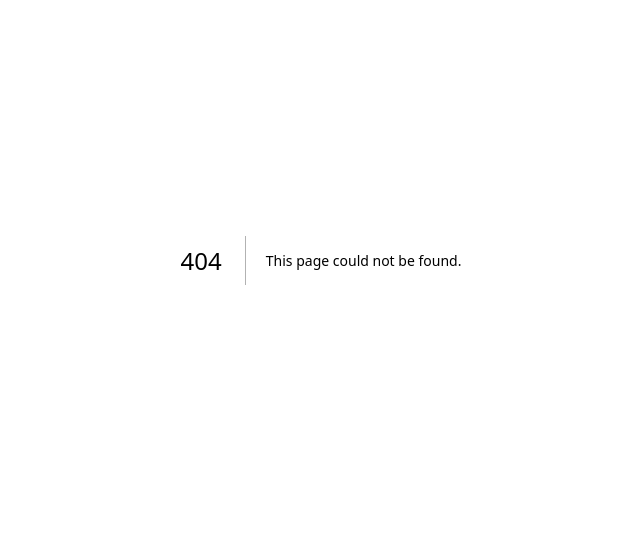
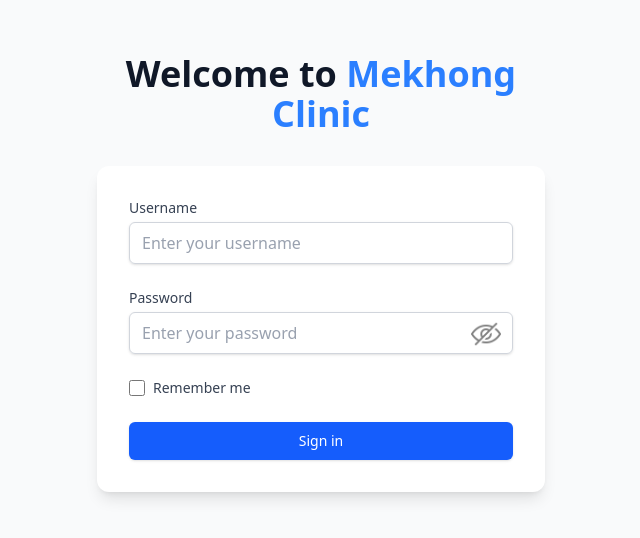
Before and after one commit to Bornsvc/Mekhong_clinic, a Next.js app: page /login in a window 1280 px wide. Before the commit this address had no page. Shown: the part 140-678 px from the top of the page, without its empty margins (319-959 px from the left). Built offline with nearby package versions, Linux system fonts and the light colour scheme.

Commit message:
login page

```diff
--- /dev/null
+++ b/src/app/login/page.tsx
@@ -0,0 +1,164 @@
+'use client'
+import React, { useState, FormEvent, ChangeEvent } from 'react';
+import { toast } from 'react-toastify';
+import ShowIcon from '@/icons/show.png'
+import hide from '@/icons/hide.png'
+import Image from 'next/image';
+import { useRouter } from 'next/navigation';
+
+export default function LoginPage() {
+  const router = useRouter();
+  const [formData, setFormData] = useState({
+    username: '',
+    password: '',
+    rememberMe: false
+  });
+
+  const [isLoading, setIsLoading] = useState<boolean>(false);
+  const [textOrPasswprd, setTextOrPassword] = useState('password');
+
+  const handleChange = (e: ChangeEvent<HTMLInputElement>): void => {
+    const { name, value, type, checked } = e.target;
+    setFormData(prevState => ({
+      ...prevState,
+      [name]: type === 'checkbox' ? checked : value
+    }));
+  };
+
+  const handleSubmit = async (e: FormEvent<HTMLFormElement>): Promise<void> => {
+    e.preventDefault();
+    setIsLoading(true);
+
+    try {
+      const response = await fetch('/api/auth', {
+        method: 'POST',
+        headers: {
+          'Content-Type': 'application/json',
+        },
+        body: JSON.stringify({
+          username: formData.username,
+          password: formData.password,
+        }),
+      });
+
+      const data = await response.json();
+
+      if (!response.ok) {
+        throw new Error(data.message);
+      }
+
+      localStorage.setItem('token', data.token);
+      if (formData.rememberMe) {
+        localStorage.setItem('username', formData.username);
+      } else {
+        localStorage.removeItem('username');
+      }
+
+      toast.success('Successful login!');
+      router.push('/');
+
+    } catch (error) {
+      console.error(error);
+      toast.error('Login failed. Please check your credentials.');
+    } finally {
+      setIsLoading(false);
+    }
+  };
+
+  const hideShowPassword = () => {
+    setTextOrPassword(prevState => prevState === "password" ? "text" : "password");
+  }
+
+  return (
+    <div className="min-h-screen relative flex items-start justify-center bg-gray-50 px-4 py-12 sm:px-6 lg:px-8">
+      <div className="max-w-md w-full space-y-8 mt-[10%] z-10">
+        <div>
+          <h2 className="mt-6 text-center text-4xl font-extrabold text-gray-900">
+            Welcome to <span className='text-blue-500'>Mekhong Clinic</span>
+          </h2>
+        </div>
+
+        <form onSubmit={handleSubmit} className="mt-8 space-y-6 bg-white p-8 rounded-xl shadow-lg">
+          <div className="space-y-6">
+            <div>
+              <label htmlFor="username" className="block text-sm font-medium text-gray-700">
+                Username
+              </label>
+              <input
+                type="text"
+                id="username"
+                name="username"
+                value={formData.username}
+                onChange={handleChange}
+                required
+                className="mt-1 block w-full px-3 py-2 border border-gray-300 rounded-md shadow-sm placeholder-gray-400
+                         focus:outline-none focus:ring-2 focus:ring-blue-500 focus:border-transparent
+                         transition duration-150 ease-in-out"
+                placeholder="Enter your username"
+              />
+            </div>
+
+            <div className='relative'>
+              <label htmlFor="password" className="block text-sm font-medium text-gray-700">
+                Password
+              </label>
+              <input
+                type={textOrPasswprd}
+                id="password"
+                name="password"
+                value={formData.password}
+                onChange={handleChange}
+                required
+                className="mt-1 block w-full px-3 py-2 border border-gray-300 rounded-md shadow-sm placeholder-gray-400
+                         focus:outline-none focus:ring-2 focus:ring-blue-500 focus:border-transparent
+                         transition duration-150 ease-in-out"
+                placeholder="Enter your password"
+              />
+              <Image
+              src={textOrPasswprd === 'password' ? hide : ShowIcon}
+              alt='ShowIcon'
+              width={30}
+              height={30}
+              className='absolute right-3 bottom-[5px] opacity-50'
+              onClick={hideShowPassword}
+              />
+            </div>
+
+            <div className="flex items-center justify-between">
+              <div className="flex items-center">
+                <input
+                  id="rememberMe"
+                  name="rememberMe"
+                  type="checkbox"
+                  checked={formData.rememberMe}
+                  onChange={handleChange}
+                  className="h-4 w-4 text-blue-600 focus:ring-blue-500 border-gray-300 rounded"
+                />
+                <label htmlFor="rememberMe" className="ml-2 block text-sm text-gray-700">
+                  Remember me
+                </label>
+              </div>
+            </div>
+
+            <button
+              type="submit"
+              disabled={isLoading}
+              className={`w-full flex justify-center py-2 px-4 border border-transparent rounded-md shadow-sm text-sm font-medium text-white
+                       ${isLoading ? 'bg-blue-400' : 'bg-blue-600 hover:bg-blue-700'}
+                       focus:outline-none focus:ring-2 focus:ring-offset-2 focus:ring-blue-500
+                       transition-colors duration-200`}
+            >
+              {isLoading ? (
+                <svg className="animate-spin -ml-1 mr-3 h-5 w-5 text-white" xmlns="http://www.w3.org/2000/svg" fill="none" viewBox="0 0 24 24">
+                  <circle className="opacity-25" cx="12" cy="12" r="10" stroke="currentColor" strokeWidth="4" />
+                  <path className="opacity-75" fill="currentColor" d="M4 12a8 8 0 018-8V0C5.373 0 0 5.373 0 12h4zm2 5.291A7.962 7.962 0 014 12H0c0 3.042 1.135 5.824 3 7.938l3-2.647z" />
+                </svg>
+              ) : null}
+              {isLoading ? 'Signing in...' : 'Sign in'}
+            </button>
+          </div>
+        </form>
+      </div>
+    </div>
+  );
+}
--- a/src/app/page.tsx
+++ b/src/app/page.tsx
@@ -1,20 +1,20 @@
 "use client"
+import { createContext, useState, useEffect, Dispatch, SetStateAction, useCallback } from 'react';
+import Link from 'next/link';
+import { useRouter } from 'next/navigation';
+import PatientForm from './components/patientForm'
+import { ToastContainer, toast } from 'react-toastify';
+import axios from 'axios';
+import 'react-toastify/dist/ReactToastify.css';
+import ImportFile from './components/importPatientForm'
+import Pagination from './components/Pagination'
+
+import UploadIcon from '@/icons/import.png'
+import LOGO from '@/icons/LOGO.png'
 import Image from 'next/image';
 import PtientIcon from '@/icons/patient.png'
 import AddPtientIcon from '@/icons/Addpatient.png'
 import LogOutIcon from '@/icons/logout.png'
-import { createContext, useState, useEffect, Dispatch, SetStateAction } from 'react';
-import LOGO from '@/icons/LOGO.png'
-import PatientForm from './components/patientForm'
-import { ToastContainer, toast } from 'react-toastify';
-import 'react-toastify/dist/ReactToastify.css';
-import axios from 'axios';
-import LoginFrom from './loginPage'
-import Link from 'next/link';
-import UploadIcon from '@/icons/import.png'
-import ImportFile from './components/importPatientForm'
-import Pagination from './components/Pagination'
-import { useCallback } from 'react';
 
 interface Patient {
   id: string;
@@ -38,7 +38,6 @@ interface FormContextType {
   setToastMassage: React.Dispatch<React.SetStateAction<boolean | null>>;
   toastMassage: null | boolean;
   setSearchQuery: React.Dispatch<SetStateAction<string>>;
-  setIsAuthenticated: Dispatch<SetStateAction<boolean>>;
   setIsImportActive: Dispatch<SetStateAction<boolean>>;
 }
 
@@ -48,31 +47,33 @@ const FormContext = createContext<FormContextType>({
   setFormactive: () => {},
   setToastMassage: () => {},
   setSearchQuery: () => {},
-  setIsAuthenticated: () => {},
   setIsImportActive: () => {}
 });
 
 export default function Home() {
+  const router = useRouter();
+  const [isMounted, setIsMounted] = useState(false);
   const [active, setActive] = useState<boolean>(false);
   const [formActive, setFormactive] = useState<boolean>(false);
   const [searchQuery, setSearchQuery] = useState<string>('');
   const [toastMassage, setToastMassage] = useState<boolean | null>(null);
   const [patients, setPatients] = useState<Patient[]>([])
-  const [isAuthenticated, setIsAuthenticated] = useState<boolean>(true);
+  const [isAuthenticated, setIsAuthenticated] = useState<boolean>(false);
   const [isMobileMenuOpen, setIsMobileMenuOpen] = useState<boolean>(false);
   const [isImportActive, setIsImportActive] = useState<boolean>(false);
-
-
   const [currentPage, setCurrentPage] = useState<number>(1);
   const [totalPages, setTotalPages] = useState<number>(1);
   const [itemsPerPage] = useState<number>(11);
+
+  useEffect(() => {
+    setIsMounted(true);
+  }, []);
 
   const fetchPatients = useCallback(async () => {
     try {
       const response = await axios.get(`/api/patients?page=${currentPage}&limit=${itemsPerPage}&search=${searchQuery}`);
       setPatients(response.data.data);
       setTotalPages(response.data.pagination.totalPages);
-      // setIsAuthenticated(true)
     } catch(error) {
       console.log("Error from fetchPatients function>>>", error)
       toast.error("Failed to load patients");
@@ -89,24 +90,27 @@ export default function Home() {
       try {
         const token = localStorage.getItem('token');
         if (!token) {
-          setIsAuthenticated(false);
+          router.push('/login');
           return;
         }
         const response = await axios.get('/api/auth/verify', {
           headers: { Authorization: `Bearer ${token}` }
         });
-        console.log("response>>>", response)
-        // setIsAuthenticated(true);
+        if (response.data.authenticated) {
+          setIsAuthenticated(true);
+        } else {
+          router.push('/login');
+        }
       } catch (error) {
         console.error("Error from login", error)
-        setIsAuthenticated(false);
+        router.push('/login');
         localStorage.removeItem('token');
       }
     };
 
     checkAuth();
     fetchPatients();
-  }, [fetchPatients]);
+  }, [fetchPatients, router]);
 
   useEffect(() => {
     if (toastMassage === true) {
@@ -136,17 +140,24 @@ export default function Home() {
   };
 
   const handleLogout = () => {
-    localStorage.removeItem('topken')
-    setIsAuthenticated(false);
+    localStorage.removeItem('token');
+    router.push('/login');
   }
 
   const handleOpenForm = () => {
     setFormactive(true);
-    console.log(formActive)
   };
 
+  if (!isMounted) {
+    return null;
+  }
+
+  if (!isAuthenticated) {
+    return null;
+  }
+
   return (
-    <FormContext.Provider value={{ formActive, setFormactive, toastMassage, setToastMassage, setSearchQuery, setIsAuthenticated, setIsImportActive }}>
+    <FormContext.Provider value={{ formActive, setFormactive, toastMassage, setToastMassage, setSearchQuery, setIsImportActive }}>
 
       <ToastContainer
         position="top-right"
@@ -154,14 +165,9 @@ export default function Home() {
         theme="colored"
       />
 
-    { !isAuthenticated ? (  <LoginFrom setIsAuthenticated={setIsAuthenticated} /> ) :
-      formActive ? ( <PatientForm /> ) :
-
-      (
-
+      {formActive ? ( <PatientForm /> ) : (
         <div>
           <div className="min-h-screen bg-gray-50 flex flex-col">
-      {/* Navigation Bar */}
             <nav className="sticky top-0 z-20 bg-gradient-to-r from-blue-600 to-blue-400 shadow-lg">
               <div className="container mx-auto px-4 py-3 sm:px-6">
                 <div className="flex items-center gap-3 sm:gap-6">
@@ -176,9 +182,7 @@ export default function Home() {
             </nav>
 
             <div className="flex flex-col md:flex-row flex-1 h-[calc(100vh-4rem)]">
-        {/* Sidebar */}
               <div className="w-full md:w-72 lg:w-64 relative bg-white mr-0 md:mr-3 shadow-lg border-b md:border-b-0">
-            {/* Mobile Menu Button */}
                 <div className="md:hidden flex justify-between items-center p-4 border-b mt-5 transition-all duration-500">
                   <span className="font-medium text-gray-700">Menu</span>
                   <button
@@ -201,7 +205,6 @@ export default function Home() {
                   </button>
                 </div>
 
-            {/* Menu Items */}
                 <div className={`${isMobileMenuOpen ? 'flex' : 'hidden'} md:flex flex-col justify-between h-[calc(100%-60px)] md:h-full`}>
                   <div
                     className={`flex items-center gap-4 p-4 cursor-pointer transition-all duration-200 justify-center md:justify-start
@@ -221,9 +224,7 @@ export default function Home() {
                 </div>
               </div>
 
-          {/* Main Content Area */}
               <div className="flex-1 flex flex-col h-full overflow-hidden px-4 md:px-0">
-            {/* Search Bar */}
                 <div className="p-4 mr-3 md:p-6 bg-gray-50 rounded-lg shadow-md border border-gray-200 mt-3 mb-3">
                   <div className="flex flex-col md:flex-row gap-4 md:items-center md:justify-between">
                     <div className="relative w-full md:w-96">
@@ -258,10 +259,7 @@ export default function Home() {
                   </div>
                 </div>
 
-           {/* Table Container */}
                 <div className="flex-1 mr-3 overflow-hidden bg-white rounded-lg shadow-md border border-gray-200">
-
-
                   <table className="min-w-full divide-y divide-gray-200">
                     <thead className="bg-gray-50">
                       <tr>
@@ -301,7 +299,7 @@ export default function Home() {
                           </td>
                           <td className="px-6 py-4 whitespace-nowrap">
                             <div className="text-sm text-gray-900">
-                            {new Date(patient.birth_date).toLocaleDateString()}
+                              {formatDate(patient.birth_date)}
                             </div>
                           </td>
                           <td className="px-6 py-4 whitespace-nowrap">
@@ -309,7 +307,7 @@ export default function Home() {
                           </td>
                           <td className="px-6 py-4 whitespace-nowrap">
                             <div className="text-sm text-gray-900">
-                            {new Date(patient.created_at).toLocaleDateString()}
+                              {formatDate(patient.created_at)}
                             </div>
                           </td>
                           <td className="px-6 py-4 whitespace-nowrap">
@@ -328,13 +326,14 @@ export default function Home() {
             </div>
           </div>
         </div>
-
-      )
-    }
+      )}
     </FormContext.Provider>
   );
-
 }
 
+export { FormContext };
 
-export { FormContext };
+const formatDate = (dateString: string) => {
+  const date = new Date(dateString);
+  return `${date.getFullYear()}-${String(date.getMonth() + 1).padStart(2, '0')}-${String(date.getDate()).padStart(2, '0')}`;
+};
```
Lines whose indentation alone changed are shown as unchanged.
